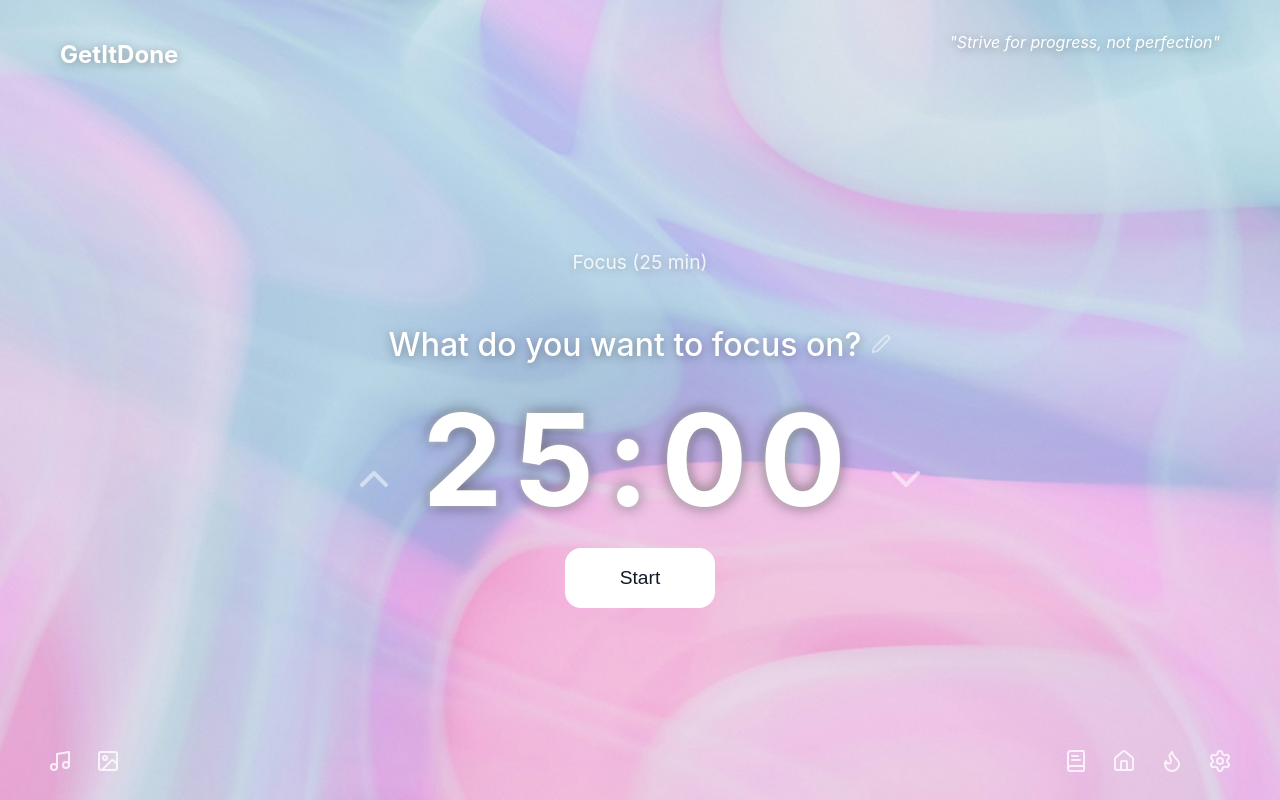
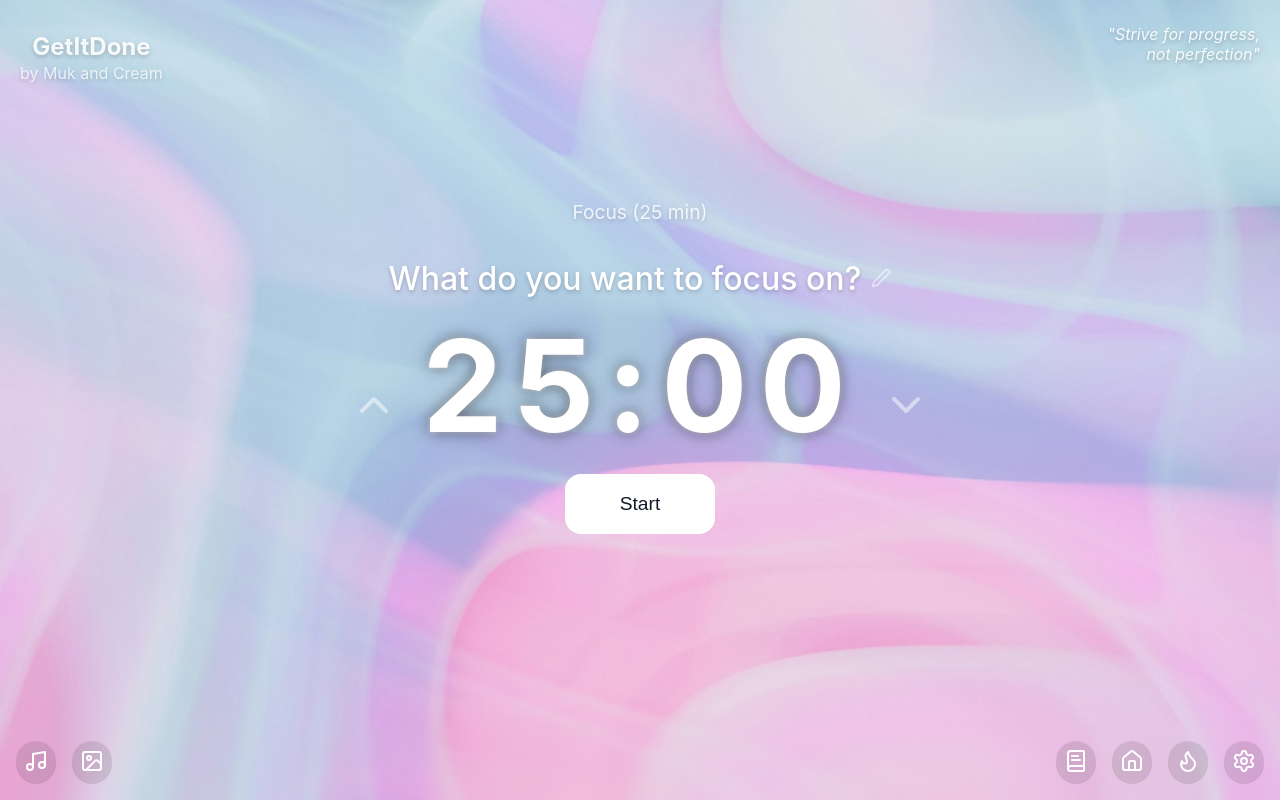
Before and after one commit to Raweerxt/get-it-done, a React (Create React App) app in the folder Frontend/: page /focus in a window 1280 px wide. Built offline with nearby package versions, Linux system fonts and the light colour scheme; sample sign-in values are in the browser's storage.

Commit message:
feat: Update database migration for sessions and users; enhance FocusPage with new background and settings functionality

```diff
--- a/Frontend/src/components/Button/Setting.css
+++ b/Frontend/src/components/Button/Setting.css
@@ -26,6 +26,7 @@
 .settings-modal {
     width: 280px;
     background-color: white;
+    position: relative;
     /* 🛑 ใช้ border-radius และ box-shadow เพื่อความสวยงาม */
     border-radius: 12px;
     box-shadow: 0 6px 20px rgba(0, 0, 0, 0.2);
@@ -43,7 +44,6 @@
     border: none;
     cursor: pointer;
     color: #666;
-    padding-right: 40px;
     transition: color 0.2s;
 }
 
--- a/Frontend/src/pages/Focus/Focus.css
+++ b/Frontend/src/pages/Focus/Focus.css
@@ -1,27 +1,44 @@
 /* General container setup */
 .focus-page-container {
+   /* 🛑 แก้ไข: ใช้ความสูงเต็ม viewport และซ่อน scroll bar ถ้าจำเป็น */
+    height: 100vh; /* ใช้ 100% ของความสูงหน้าจอ */
     min-height: 100vh;
+    width: 100vw; /* ใช้ 100% ของความกว้างหน้าจอ */
+
+    display: flex;
+    flex-direction: column;
+    align-items: center;
+    justify-content: center;
+
+    /* 🛑 ลด padding หรือลบออกเพื่อลดโอกาสเกิด Scroll Bar */
+    padding: 0; /* ลบ padding หลักออก */
+
+    position: relative;
+    overflow: hidden; /* ซ่อน Scroll Bar ในกรณีที่เนื้อหาเกินเล็กน้อย */
+
     background-size: cover;
     background-position: center;
+    background-repeat: no-repeat;
+
     color: white;
-  display: flex;
-  flex-direction: column;
-  justify-content: space-between;
-  align-items: center;
-  padding: 2rem;
-  box-sizing: border-box;
-  font-family: -apple-system, BlinkMacSystemFont, 'Segoe UI', Roboto, Oxygen, Ubuntu, Cantarell, 'Open Sans', 'Helvetica Neue', sans-serif;
-  text-shadow: 0 2px 10px rgba(0, 0, 0, 0.3);
-  position: relative; /* ✅ เพิ่ม position relative เพื่อให้ footer ยึดตำแหน่งถูก */
+    text-shadow: 0 2px 4px rgba(0, 0, 0, 0.2);
 }
 
 /* Header */
 .focus-header {
+    position: absolute;
+    top: 0;
     width: 100%;
-  max-width: 1200px;
+    /* 🛑 เพิ่ม padding ด้านข้างและด้านบนเท่านั้น */
+    padding: 1.5rem 2rem;
     display: flex;
-  justify-content: space-between;
+    justify-content: space-between; /* ให้ชิดซ้ายและชิดขวา */
     align-items: flex-start;
+    color: rgba(255, 255, 255, 0.9);
+
+    /* ลบ max-width และ margin ออกไปเพื่อให้ header ชิดขอบจริงๆ */
+    max-width: 1800px;
+    /* margin: 0 auto; */
 }
 .app-branding .app-name { font-size: 1.5rem; font-weight: bold; }
 .app-quote { text-align: right; font-style: italic; font-size: 1rem; }
@@ -34,14 +51,15 @@
   justify-content: center;
   flex-grow: 1;
   text-align: center;
+  margin-top: -85px;
 }
-.session-indicator { font-size: 1.2rem; margin-bottom: 1rem; opacity: 0.8; }
+.session-indicator { font-size: 1.2rem; margin-bottom: 0rem; opacity: 0.8; }
 
 /* Task Input/Display */
 .task-form, .task-display {
   width: 100%;
   max-width: 600px;
-  margin-bottom: 1.5rem;
+  margin-bottom: 1rem;
 }
 .task-input {
   background: transparent;
@@ -168,33 +186,38 @@
   background-color: #2D3748;
 }
 
-/* ✅ Footer (แก้ไขให้เหมือนหน้า Home) */
 .focus-footer {
-  position: absolute; /* ทำให้ Footer ลอยอยู่ด้านล่างสุด */
+    position: absolute;
     bottom: 0;
     width: 100%;
-  padding: 1.5rem 2rem; /* เพิ่มระยะห่างขอบ */
+    padding: 1rem;
     display: flex;
     justify-content: space-between;
     align-items: center;
-  box-sizing: border-box;
+    color: rgba(255, 255, 255, 0.9);
+
+    /*background-color: rgba(0, 0, 0, 0.1);*/
+    backdrop-filter: blur(4px);
+    -webkit-backdrop-filter: blur(4px);
 }
 
 .footer-icons {
     display: flex;
-  align-items: center;
-  gap: 1.5rem;
+    gap: 1rem;
+    padding: 0 1rem;
 }
 
 .footer-icon-button {
+    padding: 0.5rem;
     background: none;
     border: none;
     cursor: pointer;
-  padding: 0;
-  opacity: 0.8;
-  transition: opacity 0.2s ease;
+    border-radius: 9999px;
+    background-color: rgba(0, 0, 0, 0.1);
+    transition: background-color 0.3s ease;
+    color: inherit;
 }
 
 .footer-icon-button:hover {
-  opacity: 1;
+    background-color: rgba(255, 255, 255, 0.2);
 }
--- a/Frontend/src/pages/Focus/Focus.js
+++ b/Frontend/src/pages/Focus/Focus.js
@@ -1,8 +1,21 @@
-import React, { useState, useEffect, useRef } from 'react';
+import React, { useState, useEffect, useRef, useCallback } from 'react';
 import { useNavigate } from 'react-router-dom';
+// ✅ ลบ import 'firebase/...' ทั้งหมดออก
 import { Music, Image as ImageIcon, BookText, Home, Flame, Settings, Edit2, ChevronUp, ChevronDown } from 'lucide-react';
 import './Focus.css';
 import backgroundImage from '../../assets/bg.png';
+import SettingsButton from '../../components/Button/Setting';
+import BackgroundButton from '../../components/Button/SelectBg';
+
+// 🛑 NEW: ฟังก์ชัน Utility สำหรับแปลง 'MM:SS' ใน sessionStorage เป็นนาที
+const getDurationInMinutes = (storedTime) => {
+    if (storedTime) {
+        const [minutes, seconds] = storedTime.split(':').map(Number);
+        return minutes + (seconds / 60);
+    }
+    return 5; // ค่าเริ่มต้น 5 นาที
+};
+
 
 const FocusPage = () => {
     const navigate = useNavigate();
@@ -11,49 +24,142 @@ const FocusPage = () => {
 
     // --- Durations ---
     const [focusDuration, setFocusDuration] = useState(25);
-    const [breakDuration, setBreakDuration] = useState(5);
+
+    // 🛑 ดึงค่า Break Time ครั้งแรกจาก sessionStorage
+    const [breakDuration, setBreakDuration] = useState(() => {
+        const storedBreakTime = sessionStorage.getItem('breakTime');
+        return getDurationInMinutes(storedBreakTime);
+    });
 
     // --- Timer States ---
     const [focusTimeLeft, setFocusTimeLeft] = useState(focusDuration * 60);
     const [breakTimeLeft, setBreakTimeLeft] = useState(breakDuration * 60);
 
-    const [isFocusActive, setIsFocusActive] = useState(false); // นาฬิกา Focus กำลังเดินหรือไม่
-    const [isBreakActive, setIsBreakActive] = useState(false); // นาฬิกา Break กำลังเดินหรือไม่
-
+    const [isFocusActive, setIsFocusActive] = useState(false);
+    const [isBreakActive, setIsBreakActive] = useState(false);
     const inputRef = useRef(null);
 
+
     // --- Effects for Timers ---
+    // ✅ ข้อ 4 (Prisma): ฟังก์ชันสำหรับบันทึกเซสชันผ่าน API
+    const saveFocusSession = useCallback(async () => {
+        const token = sessionStorage.getItem('token');
+        if (!token) {
+            console.log("No auth token found, can't save session.");
+            return;
+        }
+        if (task.trim() === '' || task === 'What do you want to focus on?') {
+            console.log("No task, not saving session.");
+            return;
+        }
 
-    // Effect สำหรับนาฬิกา Focus หลัก
+        try {
+            const API_ENDPOINT = '/api/v1/focus-sessions';
+            const response = await fetch(API_ENDPOINT, {
+                method: 'POST',
+                headers: {
+                    'Content-Type': 'application/json',
+                    'Authorization': `Bearer ${token}`
+                },
+                body: JSON.stringify({
+                    taskName: task,
+                    durationMinutes: focusDuration
+                })
+            });
+
+            if (!response.ok) {
+                throw new Error(`API Error: ${response.status} ${response.statusText}`);
+            }
+
+            console.log("Focus session saved via API!");
+
+        } catch (error) {
+            console.error("Error saving focus session: ", error);
+        }
+
+    }, [task, focusDuration]);
+
+    // ✅ ข้อ 2 (แก้บั๊ก): ห่อฟังก์ชันด้วย useCallback เพื่อให้เสถียร (แก้เลขกระพริบ)
+    const endBreakAndResumeFocus = useCallback(() => {
+        setIsBreakActive(false);
+        setIsFocusActive(true);
+    }, []);
+
+    // 1. State สำหรับ Background
+    const defaultBgUrl = backgroundImage;
+    const [currentBackground, setCurrentBackground] = useState(() => {
+        return sessionStorage.getItem('selectedBackground') || defaultBgUrl;
+    });
+
+    // 2. ฟังก์ชัน Callback สำหรับเปลี่ยนพื้นหลัง
+    const handleBackgroundSelect = (bgUrl) => {
+        setCurrentBackground(bgUrl);
+        sessionStorage.setItem('selectedBackground', bgUrl);
+    };
+
+    // ✅ Effect Timer ของ Focus (ปรับปรุงเพื่อลดการกระตุก)
     useEffect(() => {
-        let interval = null;
-        if (isFocusActive && focusTimeLeft > 0) {
-            interval = setInterval(() => setFocusTimeLeft(prev => prev - 1), 1000);
-        } else if (isFocusActive && focusTimeLeft === 0) {
-            setIsFocusActive(false);
-            alert("Focus session completed! Time for a real break.");
+        if (isFocusActive) {
+            const interval = setInterval(() => {
+                setFocusTimeLeft(prevTime => {
+                    if (prevTime <= 1) {
+                        clearInterval(interval);
+                        setIsFocusActive(false);
+                        saveFocusSession();
+                        alert("Focus session completed!");
+
+                        // 🛑 ซิงค์ Break Time ล่าสุดจาก Settings และเริ่มพักอัตโนมัติ
+                        const latestBreakDuration = getDurationInMinutes(sessionStorage.getItem('breakTime'));
+                        setBreakDuration(latestBreakDuration); // อัปเดต State
+                        setBreakTimeLeft(latestBreakDuration * 60); // ตั้งค่าเวลาพักใหม่
+                        setIsBreakActive(true); // เริ่มพัก
+
+                        return 0;
+                    }
+                    return prevTime - 1;
+                });
+            }, 1000);
+
+            // Cleanup
+            return () => clearInterval(interval);
         }
-        return () => clearInterval(interval);
-    }, [isFocusActive, focusTimeLeft]);
+    }, [isFocusActive, saveFocusSession]); // Dependency Array ถูกต้อง: ใช้เฉพาะ state ที่จำเป็น
 
-    // Effect สำหรับนาฬิกา Break (ที่คั่นเวลา)
+    // ✅ Effect Timer ของ Break (ปรับปรุงเพื่อลดการกระตุก)
     useEffect(() => {
-        let interval = null;
-        if (isBreakActive && breakTimeLeft > 0) {
-            interval = setInterval(() => setBreakTimeLeft(prev => prev - 1), 1000);
-        } else if (isBreakActive && breakTimeLeft === 0) {
-            alert("Break's over! Let's get back to it.");
-            endBreakAndResumeFocus(); // กลับไปทำงาน Focus ต่ออัตโนมัติ
+        if (isBreakActive) {
+            const interval = setInterval(() => {
+                setBreakTimeLeft(prevTime => {
+                    if (prevTime <= 1) {
+                        clearInterval(interval);
+
+                        // 🛑 เมื่อพักจบ (อัปเดต breakDuration state ให้ตรงกับค่าล่าสุดใน Settings)
+                        const latestBreakDuration = getDurationInMinutes(sessionStorage.getItem('breakTime'));
+                        setBreakDuration(latestBreakDuration);
+                        setBreakTimeLeft(latestBreakDuration * 60);
+
+                        endBreakAndResumeFocus();
+                        alert("Break's over!");
+
+                        return 0;
+                    }
+                    return prevTime - 1;
+                });
+            }, 1000);
+
+            return () => clearInterval(interval);
         }
-        return () => clearInterval(interval);
-    }, [isBreakActive, breakTimeLeft]);
+    }, [isBreakActive, endBreakAndResumeFocus]); // Dependency Array ถูกต้อง
 
     // Effect สำหรับอัปเดตเวลาเมื่อผู้ใช้ปรับค่า (ขณะที่นาฬิกาหยุด)
     useEffect(() => {
         if (!isFocusActive && !isBreakActive) {
             setFocusTimeLeft(focusDuration * 60);
+            // 🛑 เพิ่ม: อัปเดต Break Time Left ด้วย เพื่อให้แสดงผลถูกต้องทันที
+            setBreakTimeLeft(breakDuration * 60);
         }
-    }, [focusDuration, isFocusActive, isBreakActive]);
+    }, [focusDuration, breakDuration, isFocusActive, isBreakActive]); // เพิ่ม breakDuration ใน dependency
+
 
     useEffect(() => {
         if (isEditingTask) {
@@ -62,37 +168,41 @@ const FocusPage = () => {
         }
     }, [isEditingTask]);
 
+
     // --- Button Handlers ---
-
     const handleStartFocus = () => {
         if (task.trim() === '' || task === 'What do you want to focus on?') {
-            alert("Please enter a task before starting.");
-            setIsEditingTask(true);
-            return;
-        }
+        setTask('Focus Session');
+    }
         setIsEditingTask(false);
         setIsFocusActive(true);
+        setIsBreakActive(false);
     };
 
-    // ✅ LOGIC ใหม่: กด Break เพื่อหยุด Focus ชั่วคราว
+    // 🛑 NEW: ดึงค่าล่าสุดจาก sessionStorage ทันทีที่ถูกกด "Break"
     const handleTakeBreak = () => {
-        setIsFocusActive(false); // หยุดเวลา Focus
-        setBreakTimeLeft(breakDuration * 60); // รีเซ็ตเวลา Break
-        setIsBreakActive(true); // เริ่มนับเวลา Break
+        setIsFocusActive(false);
+
+        // 1. ดึงค่า Break Time ล่าสุดจาก sessionStorage
+        const latestBreakDuration = getDurationInMinutes(sessionStorage.getItem('breakTime'));
+
+        // 2. อัปเดต State: breakDuration และ breakTimeLeft
+        setBreakDuration(latestBreakDuration);
+        setBreakTimeLeft(latestBreakDuration * 60);
+
+        // 3. เริ่ม Break
+        setIsBreakActive(true);
     };
 
-    // ฟังก์ชันสำหรับจบการ Break และกลับไป Focus ต่อ
-    const endBreakAndResumeFocus = () => {
-        setIsBreakActive(false);
-        setIsFocusActive(true); // กลับไปนับเวลา Focus ต่อจากเดิม
-    };
+    const handleSkipBreak = () => {
+        // 🛑 NEW: เมื่อ Skip Break (อัปเดต breakDuration state ให้ตรงกับค่าล่าสุดใน Settings)
+        const latestBreakDuration = getDurationInMinutes(sessionStorage.getItem('breakTime'));
+        setBreakDuration(latestBreakDuration);
+        setBreakTimeLeft(latestBreakDuration * 60);
 
-    // ✅ LOGIC ใหม่: กด Skip เพื่อข้ามเวลา Break
-    const handleSkipBreak = () => {
         endBreakAndResumeFocus();
     };
 
-    // ✅ LOGIC ใหม่: กด Skip เพื่อรีเซ็ตเวลา Focus
     const handleSkipFocus = () => {
         setIsFocusActive(false);
         setFocusTimeLeft(focusDuration * 60);
@@ -105,6 +215,7 @@ const FocusPage = () => {
     };
 
     const changeDuration = (amount) => {
+        // อนุญาตให้ปรับ Focus Duration ได้เมื่อ Focus/Break ไม่ Active
         if (isFocusActive || isBreakActive) return;
         setFocusDuration(prev => Math.max(1, prev + amount));
     };
@@ -114,17 +225,32 @@ const FocusPage = () => {
         if(task.trim() !== '') setIsEditingTask(false);
     };
 
-    const currentBackground = sessionStorage.getItem('selectedBackground') || backgroundImage;
+    const handleNavClick = (path) => {
+        console.log(`Navigating to ${path}`);
+        navigate(path);
+    };
+
+    // 🛑 FIX: กำหนดให้ตัวเลขใหญ่แสดง focusTimeLeft เสมอ เพื่อให้เห็นเวลาที่หยุดไว้
+    const displayedTime = focusTimeLeft;
+
 
     return (
         <div className="focus-page-container" style={{ backgroundImage: `url(${currentBackground})` }}>
+            {/* Header / Quote */}
             <header className="focus-header">
-                <div className="app-branding"><span className="app-name">GetItDone</span></div>
-                <div className="app-quote"><p>"Strive for progress, not perfection"</p></div>
+                <div className="app-branding">
+                    <span className="app-name">GetItDone</span>
+                    <p className="app-subtitle">by Muk and Cream</p>
+                </div>
+                <div className="app-quote">
+                    <p>"Strive for progress,</p>
+                    <p>not perfection"</p>
+                </div>
             </header>
 
             <main className="focus-main-content">
                 <p className="session-indicator">
+                    {/* แสดงสถานะ Focus หรือ Break */}
                     {isBreakActive ? `Break (${breakDuration} min)` : `Focus (${focusDuration} min)`}
                 </p>
 
@@ -145,26 +271,32 @@ const FocusPage = () => {
 
                 <div className="timer-display">
                     <div className="time-adjust-left">
+                        {/* ปุ่มปรับเวลายังคงใช้เงื่อนไขเดิม */}
                         <button onClick={() => changeDuration(1)} className="time-adjust-button" disabled={isFocusActive || isBreakActive}><ChevronUp size={48} /></button>
                     </div>
-                    <span className="timer-digits">{formatTime(focusTimeLeft)}</span>
+                    {/* 🛑 FIX: ตัวเลขใหญ่แสดงเวลา Focus ที่ถูกหยุดไว้ */}
+                    <span className="timer-digits">{formatTime(displayedTime)}</span>
                     <div className="time-adjust-right">
+                        {/* ปุ่มปรับเวลายังคงใช้เงื่อนไขเดิม */}
                         <button onClick={() => changeDuration(-1)} className="time-adjust-button" disabled={isFocusActive || isBreakActive}><ChevronDown size={48} /></button>
                     </div>
                 </div>
 
-                {/* ✅ UI ใหม่: แสดงเวลาเบรกด้านล่าง */}
+
+
                 {isBreakActive && (
                     <div className="break-timer-wrapper">
                         <div className="break-timer-line"></div>
                         <div className="break-timer-content">
+                            {/* 🛑 ตัวเลขเล็กด้านล่างแสดงเวลาพักที่กำลังนับถอยหลัง */}
                             <span>{formatTime(breakTimeLeft)}</span>
                             <button onClick={handleSkipBreak} className="skip-break-button">Skip</button>
                         </div>
                     </div>
                 )}
 
-                {/* ✅ UI ใหม่: แสดงปุ่มตามสถานะ */}
+
+
                 <div className="action-buttons">
                     {!isFocusActive && !isBreakActive && (
                         <button onClick={handleStartFocus} className="control-button start-button">Start</button>
@@ -178,20 +310,30 @@ const FocusPage = () => {
                 </div>
             </main>
 
-            <footer className="focus-footer">
+            {/* Footer */}
+           <footer className="focus-footer">
+
+                {/* Left Side Icons */}
                 <div className="footer-icons">
-                    <button className="footer-icon-button" title="Music"><Music size={24} color="#FFF" /></button>
-                    <button className="footer-icon-button" title="Background"><ImageIcon size={24} color="#FFF" /></button>
+                    <button className="footer-icon-button" title="Music" onClick={() => handleNavClick('/music')}><Music size={24} color="#FFF" /></button>
+
+                    <BackgroundButton
+                         onSelectBackground={handleBackgroundSelect}
+                    />
+
                 </div>
+
+                {/* Right Side Icons (Navigation) */}
                 <div className="footer-icons">
                     <button className="footer-icon-button" title="Focus" onClick={() => navigate('/focus')}><BookText size={24} color="#FFF" /></button>
-                    <button className="footer-icon-button" title="Home" onClick={() => navigate('/home')}><Home size={24} color="#FFF" /></button>
-                    <button className="footer-icon-button" title="Streak"><Flame size={24} color="#FFF" /></button>
-                    <button className="footer-icon-button" title="Settings"><Settings size={24} color="#FFF" /></button>
+                    <button className="footer-icon-button" title="Home" onClick={() => handleNavClick('/home')}><Home size={24} color="#FFF" /></button>
+                    <button className="footer-icon-button" title="Streak" onClick={() => handleNavClick('/streak')}><Flame size={24} color="#FFF" /></button>
+                    <SettingsButton />
                 </div>
             </footer>
         </div>
     );
 };
 
+
 export default FocusPage;
--- a/Frontend/src/pages/Home.css
+++ b/Frontend/src/pages/Home.css
@@ -78,6 +78,8 @@
     flex-direction: column;
     align-items: center;
     justify-content: center;
+    margin-top: -80px;
+
 
     color: white;
     text-shadow: 0 0 10px rgba(0, 0, 0, 0.8);
@@ -86,7 +88,7 @@
 .welcome-text {
     font-size: 1.875rem;
     font-weight: 300;
-    margin-bottom: 0.5rem;
+    margin-bottom: -0.5rem;
 }
 
 .homepage-title {
```
Also changed, not shown: 1 other file (tests, documents, lock files or other folders). Lines whose indentation alone changed are shown as unchanged.
